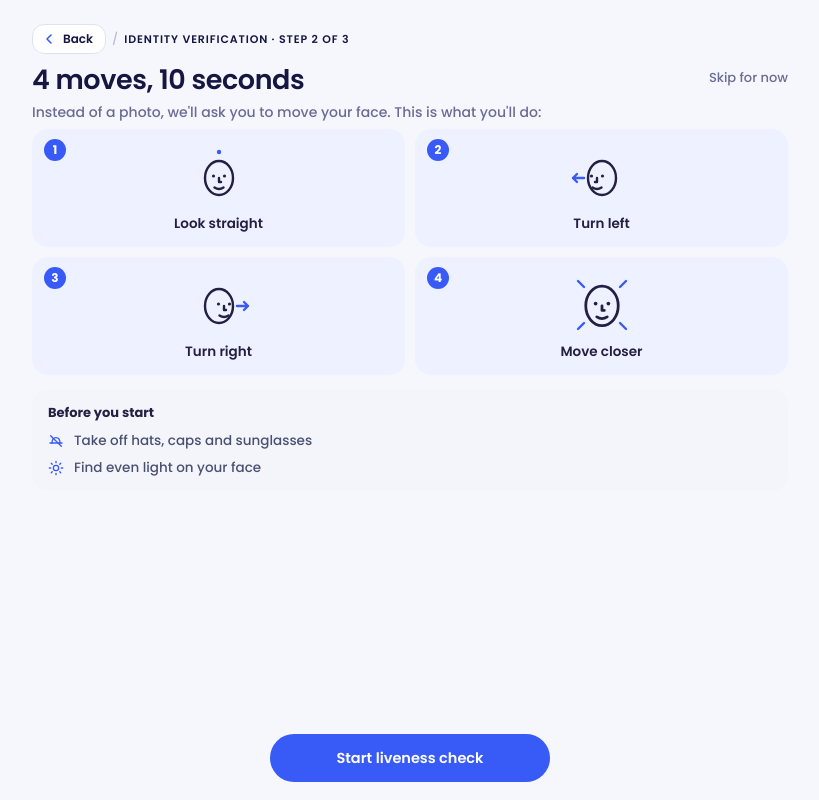
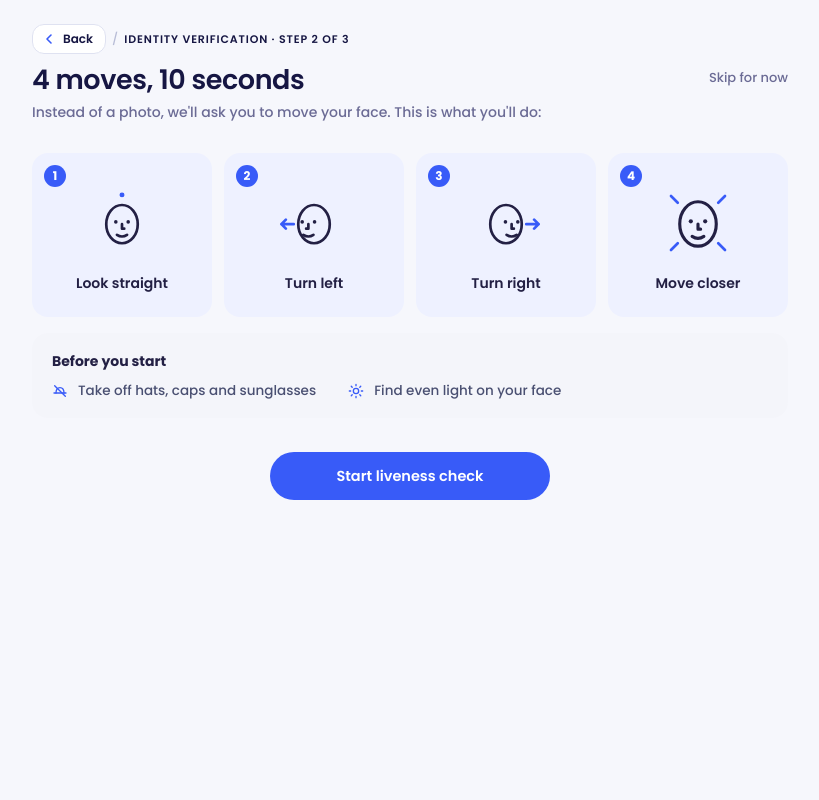
Before and after one commit to dclemares/liveness-check, a plain HTML site: page screens/liveness.html in a window 1280 px wide. Shown: the whole page, without its empty margins (230-1049 px from the left). Drawn offline with Linux system fonts and the light colour scheme.

Commit message:
Desktop: 4 moves in one row, tighter spacing, full-width camera like the other steps
Co-Authored-By: Claude Opus 5.5 <noreply@anthropic.com>

```diff
--- a/assets/live-prep.css
+++ b/assets/live-prep.css
@@ -214,3 +214,29 @@ body:has(.lv-full) header{display:none!important}
 .dbk-row .dbk-eye{font:600 11px/16px Poppins,system-ui,sans-serif;letter-spacing:.08em;text-transform:uppercase;color:#161643;white-space:nowrap}
 /* escritorio: la pantalla suelta no tiene el contenedor de la réplica; la verificación ocupa toda la altura de la ventana */
 @media (min-width:1025px){.iv-m{flex:0 0 auto!important;height:100dvh!important}}
+
+/* ===== Escritorio · V2 y cámara E (12-nov-2026) =====
+   V2: los 4 movimientos en una fila (se leen en orden, 1→4), más aire entre bloques y el botón justo debajo del contenido, sin un hueco hasta abajo.
+   Cámara: el visor ocupa todo el ancho de la columna, como en las fotos del documento, con los botones justo debajo. */
+@media (min-width:1025px){
+  .iv-m.lp-v2{height:auto!important;min-height:0!important;max-height:none!important}
+  .lp-v2 .iv-main{flex:none;overflow:visible}
+  .lp-v2 .iv-sub{margin-bottom:24px}
+  .lp2{display:flex;flex-direction:column;gap:16px}
+  .lp2-g{grid-template-columns:repeat(4,1fr);gap:12px}
+  .lp2-g li{gap:14px;padding:34px 12px 24px;border-radius:16px}
+  .lp2-g b{font-size:14px;line-height:20px}
+  .lp2-n{top:12px;left:12px}
+  .lp-face{width:72px;height:72px}
+  .lp2-pre{padding:18px 20px}
+  .lp2-pre>b{font-size:14px;margin-bottom:10px}
+  .lp2-pre ul{flex-direction:row;gap:32px}
+  .lp-v2 .iv-ft{padding-top:28px}
+  .iv-s-cam .iv-stage.cam{width:100%!important;align-self:stretch;border-radius:12px;margin:12px 0 0}
+  .iv-s-cam .iv-ft{padding-top:16px}
+}
+/* escritorio: la foto de ejemplo es vertical; sus bordes se funden con el fondo oscuro del visor para que no se vean cortes */
+@media (min-width:1025px){
+  .iv-s-cam .iv-vf .iv-feed img.iv-feedimg{-webkit-mask-image:linear-gradient(90deg,transparent 0,#000 22%,#000 78%,transparent 100%);mask-image:linear-gradient(90deg,transparent 0,#000 22%,#000 78%,transparent 100%)}
+  .iv-s-cam .iv-stage.cam{background:radial-gradient(90% 120% at 50% 40%,#2a2b4a 0%,#121327 75%)}
+}
```
Also changed, not shown: index.html (+1 -1 lines), screens/liveness.html (+1 -1 lines).
